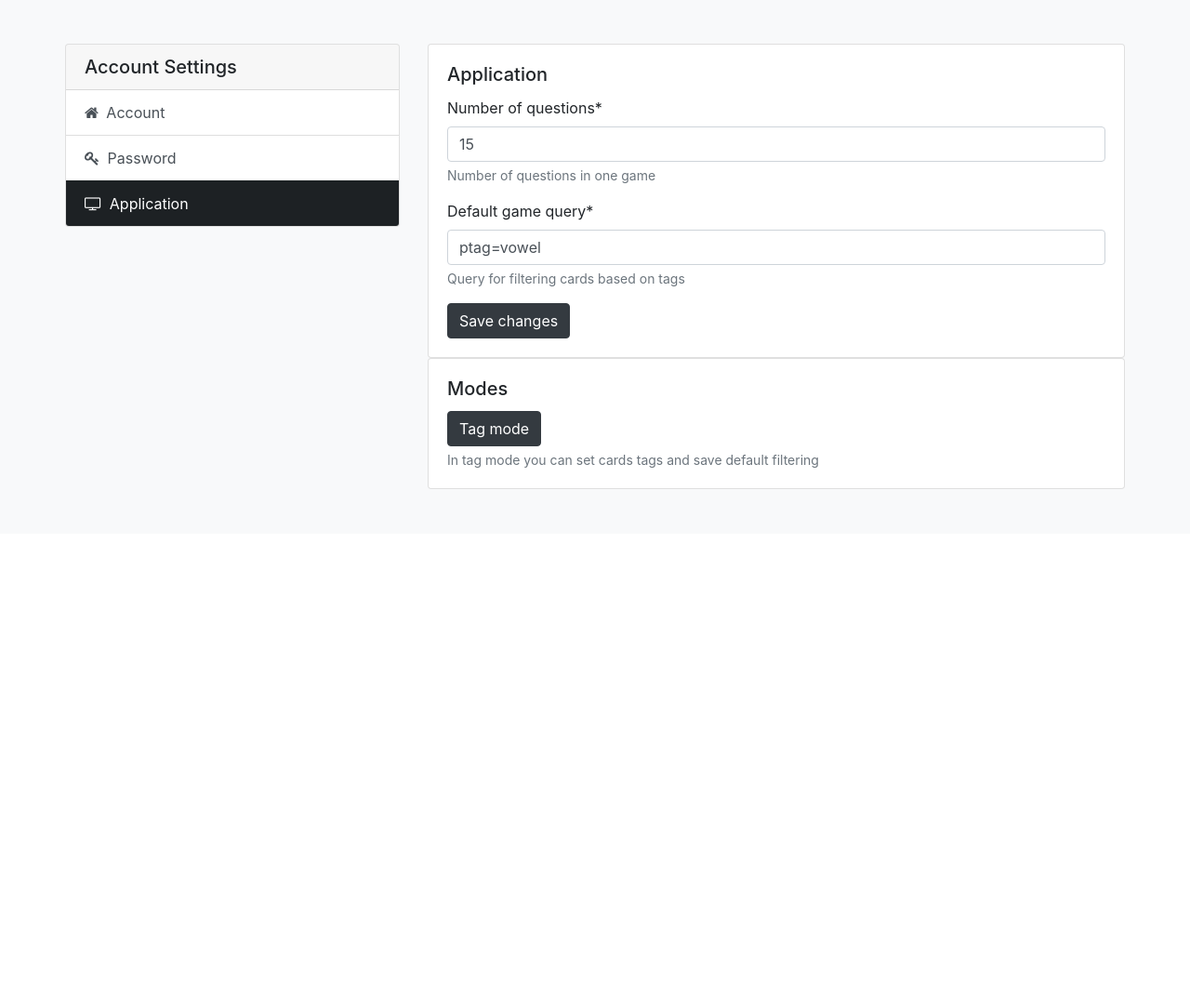
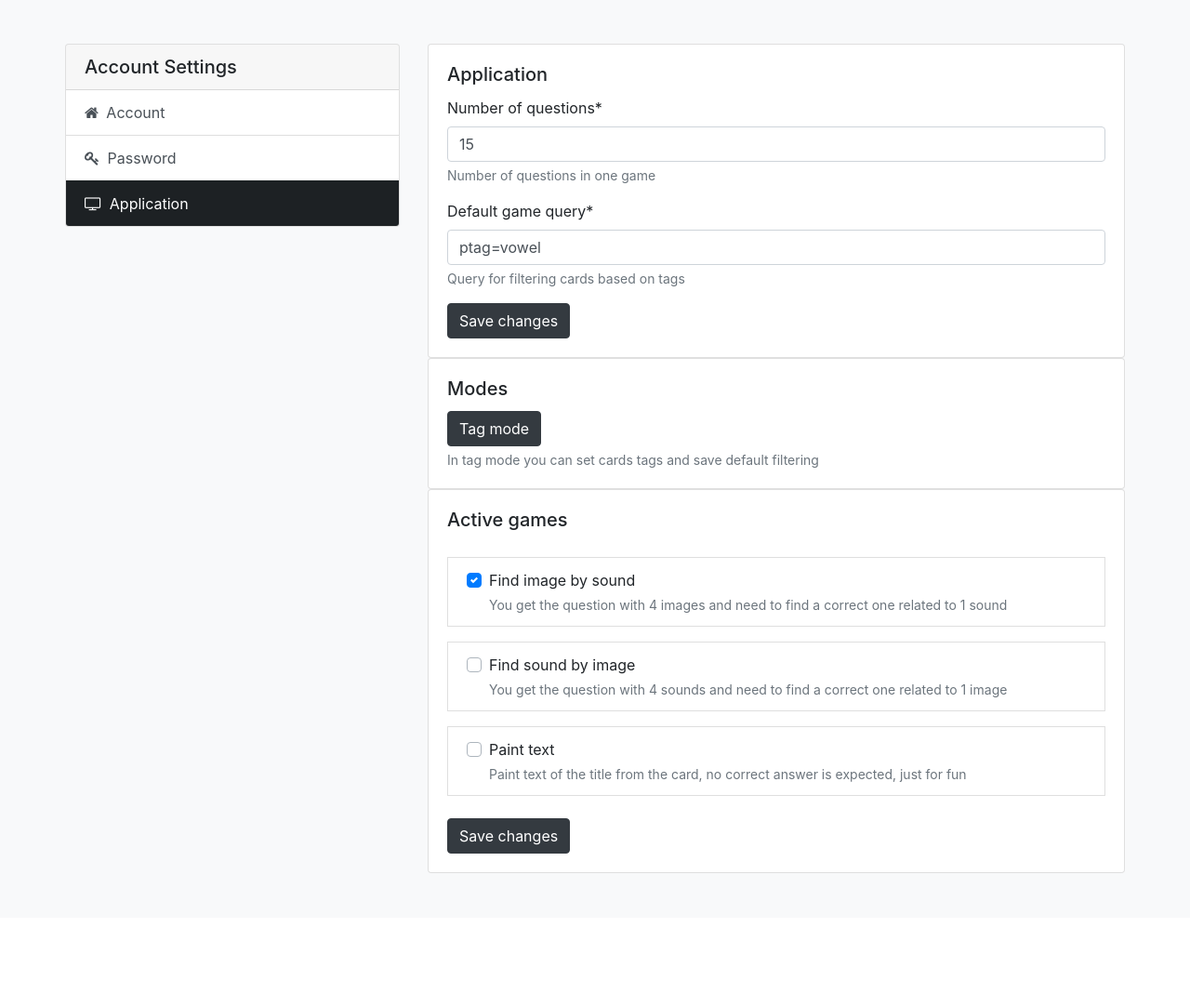
Before and after one commit to Smile17/Kid_Games, a Django app: page /user_settings/ in a window 1280 px wide. Shown: the part 167-1250 px from the top of the page at 93% size. Before the commit the page ends 693 px from the top, so only its background shows below. Run offline with Django 4.2, Linux system fonts and the light colour scheme; a user stored in the database is signed in; data comes from the database, SQL or seed files in the repository; both versions use the stored data as it was after the commit; parts of the project's set-up code (start-up, migrations or seed data) failed here and were passed over; some libraries are stand-ins or nearby versions.

Commit message:
Game selection feature

```diff
--- a/cards_gallery/views.py
+++ b/cards_gallery/views.py
@@ -6,7 +6,6 @@ from django.contrib.auth.decorators import login_required
 
 def home(request):
     categories = filter_cards(request, Card.objects, True)
-    print(categories)
     context = {"categories": categories}
     return render(request, "cards_gallery/index_game.html", context)
 
--- a/user_settings/models.py
+++ b/user_settings/models.py
@@ -7,15 +7,16 @@ import json
 from django.db.models.signals import post_save
 from django.dispatch import receiver
 
+from cards_games.models import GameType
+
 
 class UserSetting(Model):
     user = models.OneToOneField(User, on_delete=models.CASCADE)
     number_of_questions = models.PositiveIntegerField(default=10)
     default_game_query = models.CharField(max_length=100, default="")
-    #question_types = models.ManyToManyField('QuestionType')
+    games = models.ManyToManyField(GameType, related_name='games')
     def __str__(self):
-        data = model_to_dict(self)
-        return json.dumps(data)
+        return str(self.user)
 
 @receiver(post_save, sender=User)
 def create_user_setting(sender, instance, created, **kwargs):
@@ -25,10 +26,3 @@ def create_user_setting(sender, instance, created, **kwargs):
 @receiver(post_save, sender=User)
 def save_user_setting(sender, instance, **kwargs):
     instance.usersetting.save()
-
-#class QuestionType(models.Model):
-#    QUESTION_TYPE = (
-#        (1, "Find the card out of 4"),
-#        (2, "Find the sound out of 4")
-#    )
-#    type = MultiSelectField(choices=QUESTION_TYPE)
--- a/user_settings/templates/user_settings/user_settings.html
+++ b/user_settings/templates/user_settings/user_settings.html
@@ -93,6 +93,37 @@
                                     In tag mode you can set cards tags and save default filtering</small>
                             </div>
                         </div>
+                        <div class="card">
+                            <div class="card-body">
+                                <h5 class="card-title">Active games</h5>
+                                {% if games|length > 0 %}
+                                    <ul class="list-group list-group-xl mx-auto">
+                                        {% for game in games %}
+                                        <div class="pt-3">
+                                            <li class="list-group-item rounded-0">
+                                                <div class="custom-control custom-checkbox">
+                                                    {% if game.is_active %}
+                                                        <input class="custom-control-input" id="game_{{game.id}}" type="checkbox" checked>
+                                                    {% else %}
+                                                        <input class="custom-control-input" id="game_{{game.id}}" type="checkbox">
+                                                    {% endif %}
+                                                    <label class="cursor-pointer d-block custom-control-label" for="game_{{game.id}}">
+                                                        {{game.title}}</label>
+                                                    <small class="form-text text-muted">{{game.description}}</small>
+                                                </div>
+                                            </li>
+                                        </div>
+                                        {% endfor %}
+                                    </ul>
+                                    <br>
+                                    <button type="submit" class="btn btn-dark confetti-button" onclick="gameSelectionSave(event)">Save changes</button>
+                                    <div class="snackbar" id="snackbar_games">Games selection updated</div>
+                                {% else %}
+                                <p>No game types</p>
+                                {% endif %}
+
+                            </div>
+                        </div>
                     </div>
                 </div>
             </div>
@@ -118,6 +149,35 @@ function congratulate() {
       let confetti_button = confetti.create(canvas);
       confetti_button().then(() => container.removeChild(canvas));
 }
+
+function gameSelectionSave(e) {
+    e.preventDefault();
+    let arr = {};
+    {% for game in games %}
+        arr[{{game.id}}] = $('#game_{{game.id}}').is(":checked");
+        //arr.push($('#game_{{game.id}}').is(":checked"));
+    {% endfor %}
+    let jsonArr = JSON.stringify(arr);
+    var formData = {
+      csrfmiddlewaretoken: '{{ csrf_token }}',
+      selected_games: jsonArr,
+    };
+    var POST_URL = "{% url 'game_selection' %}";
+    $.ajax({
+        url: POST_URL,
+        type: "POST",
+        data: formData,
+        success: function (data) {
+          var x = document.getElementById("snackbar_games");
+          x.classList.add("show");
+          setTimeout(function(){ x.className = x.className.replace("show", ""); }, 3000);
+          congratulate();
+        }
+    }); // end ajax
+
+    return false;
+};
+
 function userEdit(e) {
     e.preventDefault();
     var formData = $('#user_edit_form').serialize();
--- a/user_settings/urls.py
+++ b/user_settings/urls.py
@@ -7,4 +7,5 @@ urlpatterns = [
     path("application_settings", views.application_settings, name="application_settings"),
     path("change_password", views.change_password, name="change_password"),
     path("user_edit", views.user_edit, name="user_edit"),
+    path("game_selection", views.game_selection, name="game_selection"),
 ]
--- a/user_settings/utils.py
+++ b/user_settings/utils.py
@@ -1,5 +1,7 @@
 from .models import UserSetting
-def  get_user_settings(request):
+
+
+def get_user_settings(request):
     # Default settings for unauthorized users
     num_question = 10
     default_game_query = ""
@@ -12,5 +14,4 @@ def  get_user_settings(request):
         "num_question": num_question,
         "default_game_query": default_game_query
     }
-
     return settings
--- a/user_settings/views.py
+++ b/user_settings/views.py
@@ -15,8 +15,26 @@ def user_settings(request):
     app_form = ApplicationSettingForm(initial=initial_data)
     form_change_password = CustomPasswordChangeForm(user=request.user)
     form_user_edit = UserEditForm(instance=request.user)
-    context = {"app_form": app_form, "form_change_password": form_change_password, "form_user_edit": form_user_edit}
+    #games = settings.games
+    games = GameType.objects.all()
+    for game in games:
+        game.is_active = settings.games.filter(id=game.id).exists()
+
+    context = {"app_form": app_form, "form_change_password": form_change_password, "form_user_edit": form_user_edit, "games": games}
     return render(request, "user_settings/user_settings.html", context)
+
+
+def game_selection(request):
+    if request.method == 'POST':
+        arr = request.POST["selected_games"]
+        arr = json.loads(arr)
+        settings = UserSetting.objects.get(user=request.user)
+        settings.games.clear()
+        for key in arr:
+            if arr[key] == True:
+                settings.games.add(key)
+        settings.save()
+    return redirect(user_settings)
 
 
 def application_settings(request):
```
Also changed, not shown: cards_games/views.py (+8 -3 lines), cards_games/migrations/0004_remove_gametype_image.py (added), cards_games/migrations/0005_gametype_image.py (added), db.sqlite3, user_settings/migrations/0007_usersetting_games.py (added).
